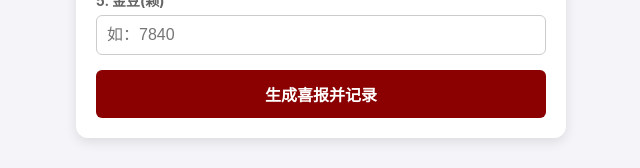
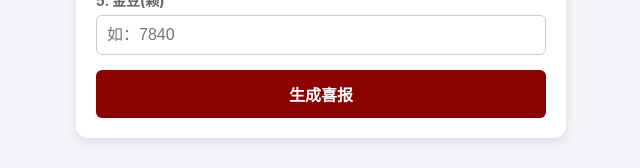
Before and after one commit to IKSAX/bocomxb, a plain HTML site: page index.html in a window 1280 px wide. Shown: the part 672-840 px from the top of the page, without its empty margins (319-959 px from the left). Drawn offline with Linux system fonts and the light colour scheme.

Commit message:
index.html

```diff
--- a/index.html
+++ b/index.html
@@ -97,7 +97,7 @@
             <input type="number" id="beans" placeholder="如：7840">
         </div>
 
-        <button onclick="generatePoster()">生成喜报并记录</button>
+        <button onclick="generatePoster()">生成喜报</button>
     </div>
 
     <div class="preview-area">
```
